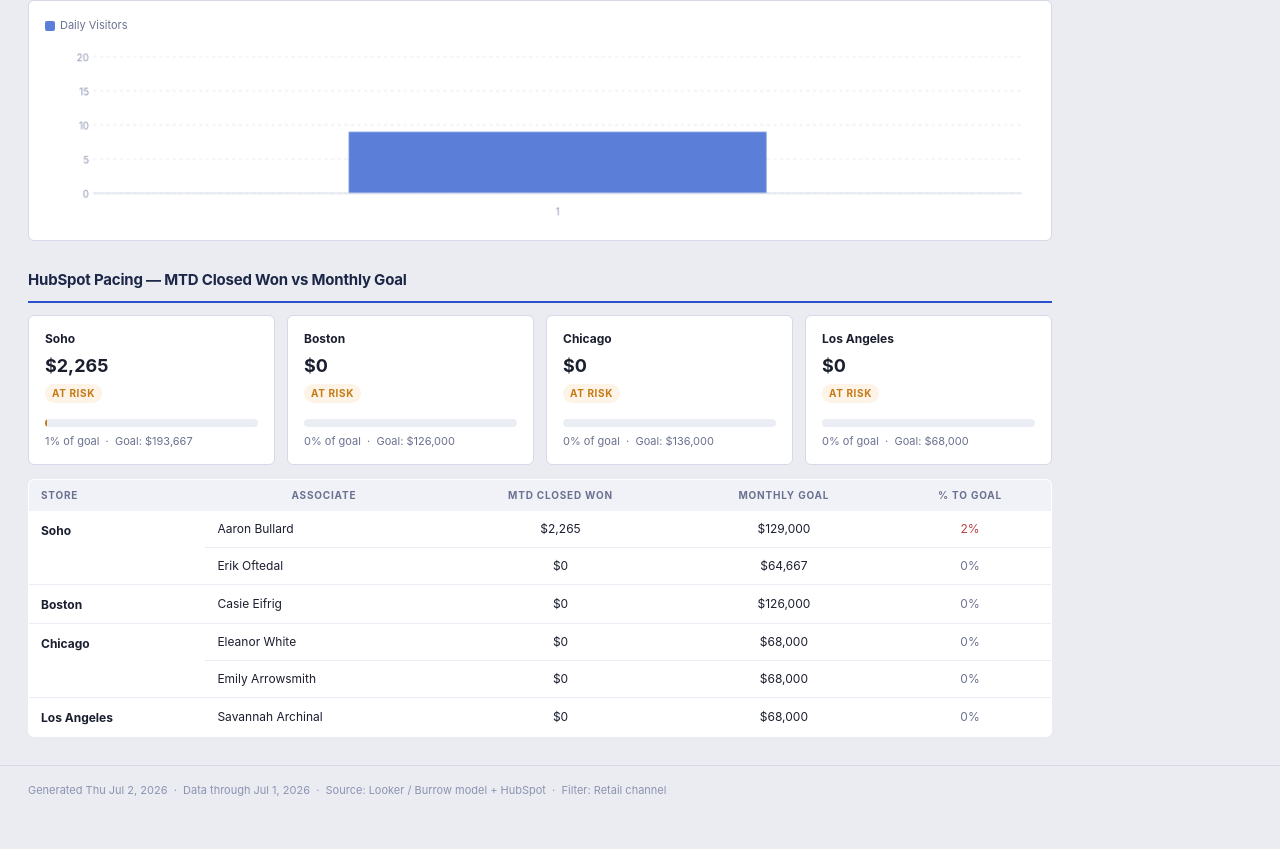
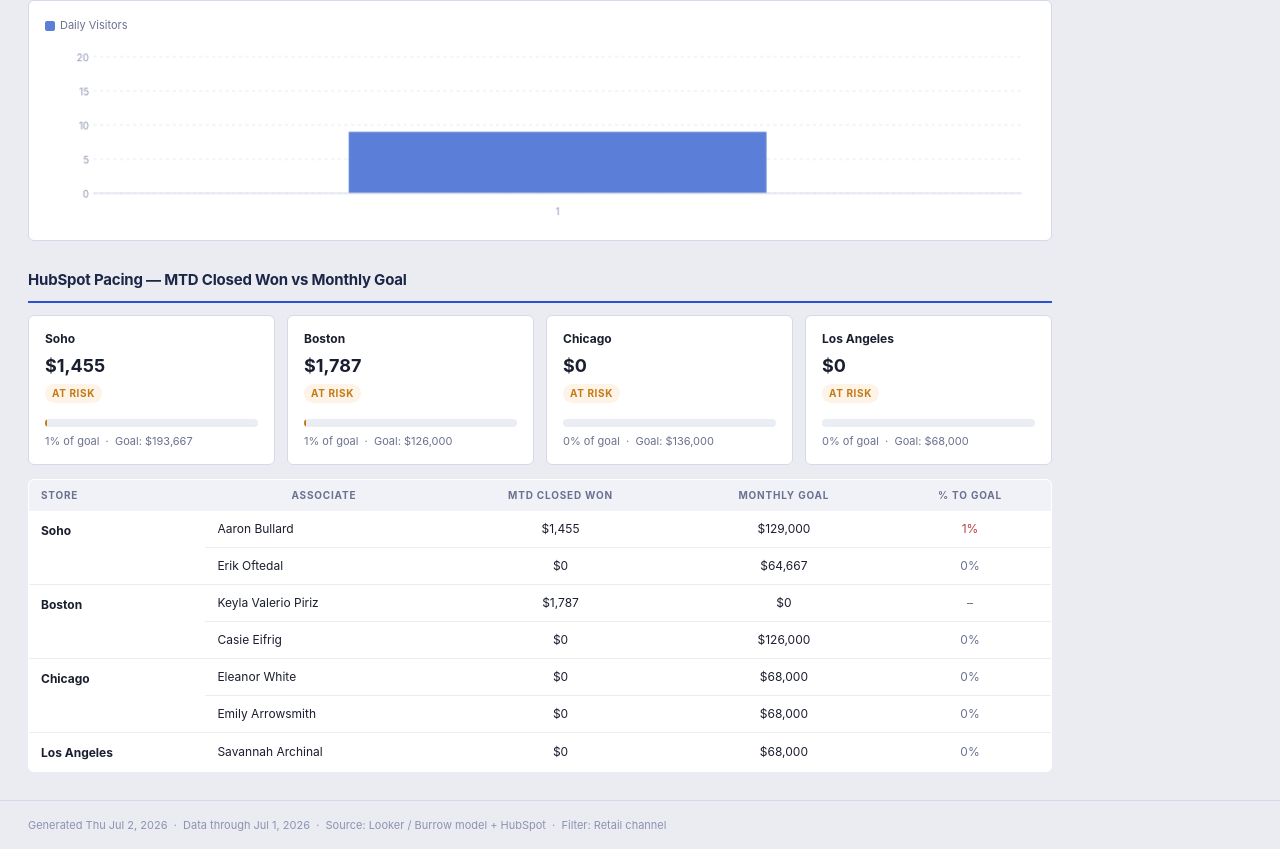
Before and after one commit to maryspreck-star/burrow-retail-report, a plain HTML site: page index.html in a window 1280 px wide. Shown: the part 1366-2215 px from the top of the page. Before the commit the page ends 2180 px from the top, so only its background shows below. Drawn offline with Linux system fonts and the light colour scheme.

Commit message:
Report 2026-07-01

```diff
--- a/index.html
+++ b/index.html
@@ -301,7 +301,7 @@ body {
   <div class="pacing-grid">
       <div class="pacing-card">
         <div class="pacing-store">Soho</div>
-        <div class="pacing-actual">$2,265</div>
+        <div class="pacing-actual">$1,455</div>
         <span class="pacing-badge badge-risk">At Risk</span>
         <div class="pacing-bar-track">
           <div class="pacing-bar-fill fill-risk" style="width:1%;"></div>
@@ -310,12 +310,12 @@ body {
       </div>
       <div class="pacing-card">
         <div class="pacing-store">Boston</div>
-        <div class="pacing-actual">$0</div>
+        <div class="pacing-actual">$1,787</div>
         <span class="pacing-badge badge-risk">At Risk</span>
         <div class="pacing-bar-track">
-          <div class="pacing-bar-fill fill-risk" style="width:0%;"></div>
+          <div class="pacing-bar-fill fill-risk" style="width:1%;"></div>
         </div>
-        <div class="pacing-nums">0% of goal &nbsp;·&nbsp; Goal: $126,000</div>
+        <div class="pacing-nums">1% of goal &nbsp;·&nbsp; Goal: $126,000</div>
       </div>
       <div class="pacing-card">
         <div class="pacing-store">Chicago</div>
@@ -340,7 +340,7 @@ body {
     <thead>
       <tr><th>Store</th><th>Associate</th><th>MTD Closed Won</th><th>Monthly Goal</th><th>% to Goal</th></tr>
     </thead>
-    <tbody><tr><td rowspan="2" style="font-weight:700;vertical-align:top;padding-top:11px;">Soho</td><td style="text-align:left;">Aaron Bullard</td><td>$2,265</td><td>$129,000</td><td><span class="neg">2%</span></td></tr><tr><td style="text-align:left;">Erik Oftedal</td><td>$0</td><td>$64,667</td><td><span class="neutral">0%</span></td></tr><tr><td rowspan="1" style="font-weight:700;vertical-align:top;padding-top:11px;">Boston</td><td style="text-align:left;">Casie Eifrig</td><td>$0</td><td>$126,000</td><td><span class="neutral">0%</span></td></tr><tr><td rowspan="2" style="font-weight:700;vertical-align:top;padding-top:11px;">Chicago</td><td style="text-align:left;">Eleanor White</td><td>$0</td><td>$68,000</td><td><span class="neutral">0%</span></td></tr><tr><td style="text-align:left;">Emily Arrowsmith</td><td>$0</td><td>$68,000</td><td><span class="neutral">0%</span></td></tr><tr><td rowspan="1" style="font-weight:700;vertical-align:top;padding-top:11px;">Los Angeles</td><td style="text-align:left;">Savannah Archinal</td><td>$0</td><td>$68,000</td><td><span class="neutral">0%</span></td></tr></tbody>
+    <tbody><tr><td rowspan="2" style="font-weight:700;vertical-align:top;padding-top:11px;">Soho</td><td style="text-align:left;">Aaron Bullard</td><td>$1,455</td><td>$129,000</td><td><span class="neg">1%</span></td></tr><tr><td style="text-align:left;">Erik Oftedal</td><td>$0</td><td>$64,667</td><td><span class="neutral">0%</span></td></tr><tr><td rowspan="2" style="font-weight:700;vertical-align:top;padding-top:11px;">Boston</td><td style="text-align:left;">Keyla Valerio Piriz</td><td>$1,787</td><td>$0</td><td><span class="neutral">–</span></td></tr><tr><td style="text-align:left;">Casie Eifrig</td><td>$0</td><td>$126,000</td><td><span class="neutral">0%</span></td></tr><tr><td rowspan="2" style="font-weight:700;vertical-align:top;padding-top:11px;">Chicago</td><td style="text-align:left;">Eleanor White</td><td>$0</td><td>$68,000</td><td><span class="neutral">0%</span></td></tr><tr><td style="text-align:left;">Emily Arrowsmith</td><td>$0</td><td>$68,000</td><td><span class="neutral">0%</span></td></tr><tr><td rowspan="1" style="font-weight:700;vertical-align:top;padding-top:11px;">Los Angeles</td><td style="text-align:left;">Savannah Archinal</td><td>$0</td><td>$68,000</td><td><span class="neutral">0%</span></td></tr></tbody>
   </table>
 
 </div>
```
